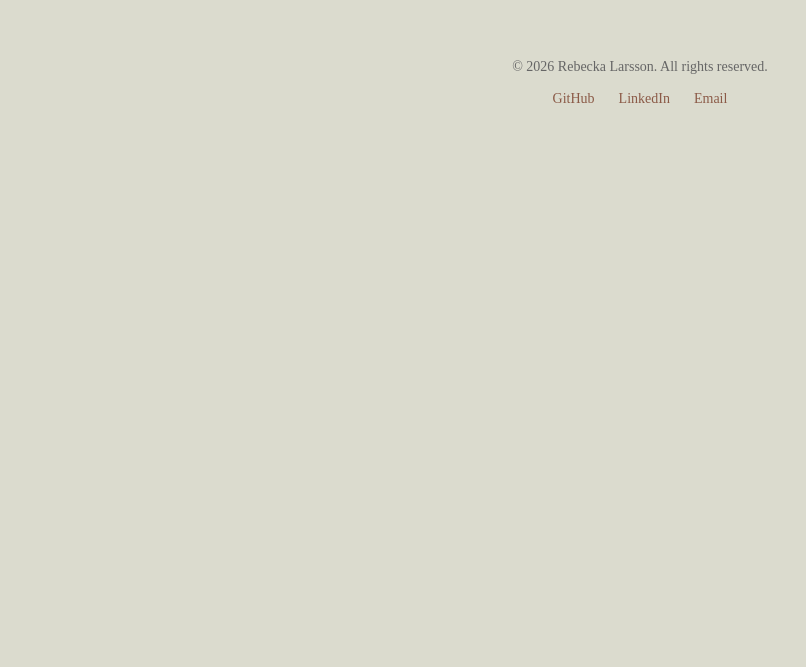
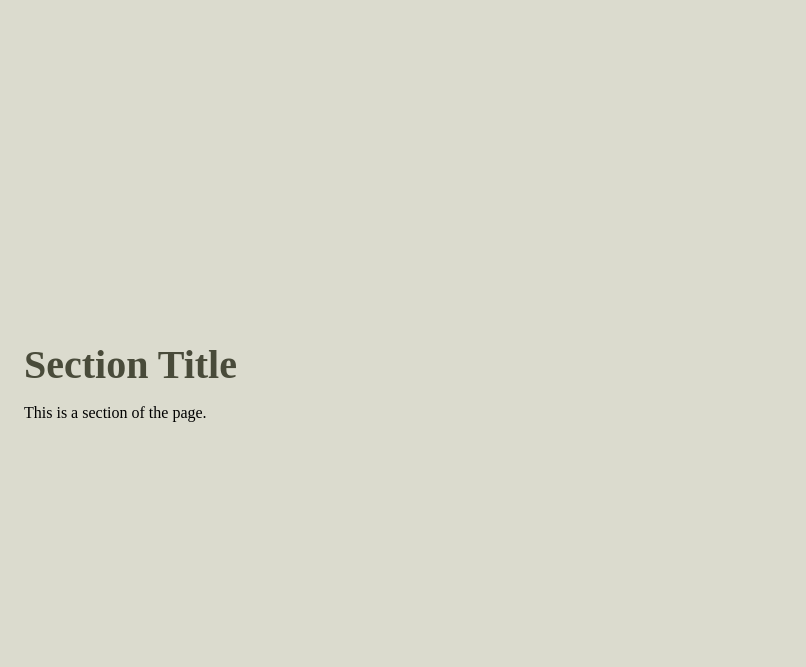
Before and after one commit to Rebecka94/Portfolio, a React (Vite) app: page / in a window 1280 px wide. Shown: the part 733-1400 px from the top of the page, without its empty margins (0-806 px from the left). Before the commit the page ends 872 px from the top, so only its background shows below. Built offline with nearby package versions, Linux system fonts and the light colour scheme.

Commit message:
Add Section component and styles; update Home page to include Section; Updated button component with new button type and styling

```diff
--- /dev/null
+++ b/src/components/layout/Section/Section.module.css
@@ -0,0 +1,13 @@
+.section {
+  display: flex;
+  flex-direction: column;
+  min-height: 100vh;
+  justify-content: center;
+  align-items: flex-start;
+  background-color: var(--color-background-secondary);
+}
+
+.container {
+  height: 100%;
+  width: 100%;
+}
--- /dev/null
+++ b/src/components/layout/Section/Section.tsx
@@ -0,0 +1,13 @@
+import styles from "./Section.module.css";
+
+export default function Section() {
+  return (
+    <section className={styles.section}>
+        <div className={styles.container}>
+            <h2>Section Title</h2>
+            <p>This is a section of the page.</p>
+
+        </div>
+    </section>
+  );
+}
--- a/src/components/ui/Button/Button.module.css
+++ b/src/components/ui/Button/Button.module.css
@@ -13,6 +13,13 @@
 .secondary {
   background: var(--color-secondary);
   color: var(--color-text-white);
+}
+
+.outlined {
+  background: transparent;
+  color: var(--color-secondary);
+  border: 3px solid var(--color-secondary);
+  font-weight: 550;
 }
 
 .sm {
--- a/src/components/ui/Button/ButtonType.ts
+++ b/src/components/ui/Button/ButtonType.ts
@@ -1,5 +1,5 @@
 export interface ButtonProps extends React.ButtonHTMLAttributes<HTMLButtonElement> {
   children: React.ReactNode;
-  variant?: "primary" | "secondary";
+  variant?: "primary" | "secondary" | "outlined";
   size?: "sm" | "md" | "lg" | "xl";
 }
--- a/src/pages/Home.tsx
+++ b/src/pages/Home.tsx
@@ -1,9 +1,11 @@
 import Hero from "../components/layout/Hero/Hero";
+import Section from "../components/layout/Section/Section";
 
 export default function Home() {
   return (
     <div>
       <Hero />
+      <Section />
     </div>
   );
 }
```
